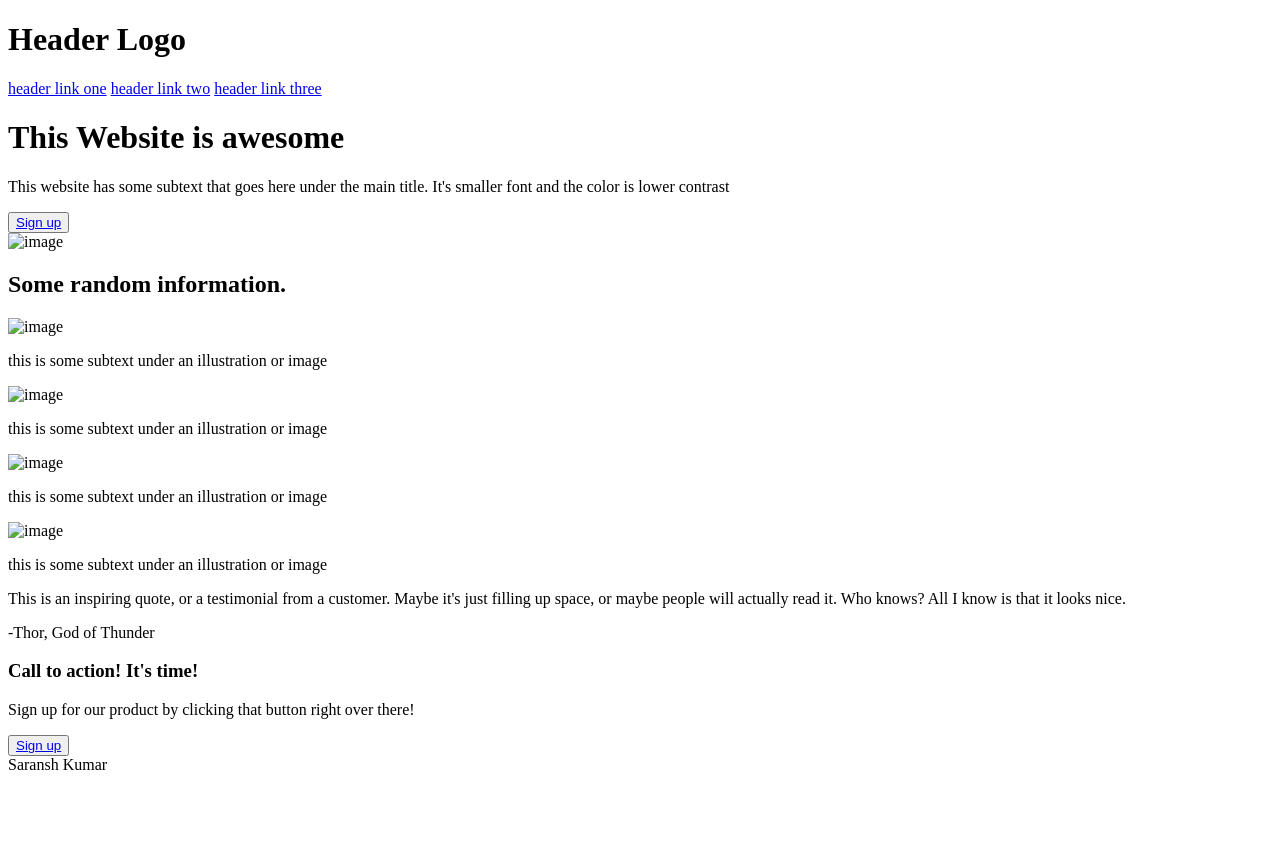
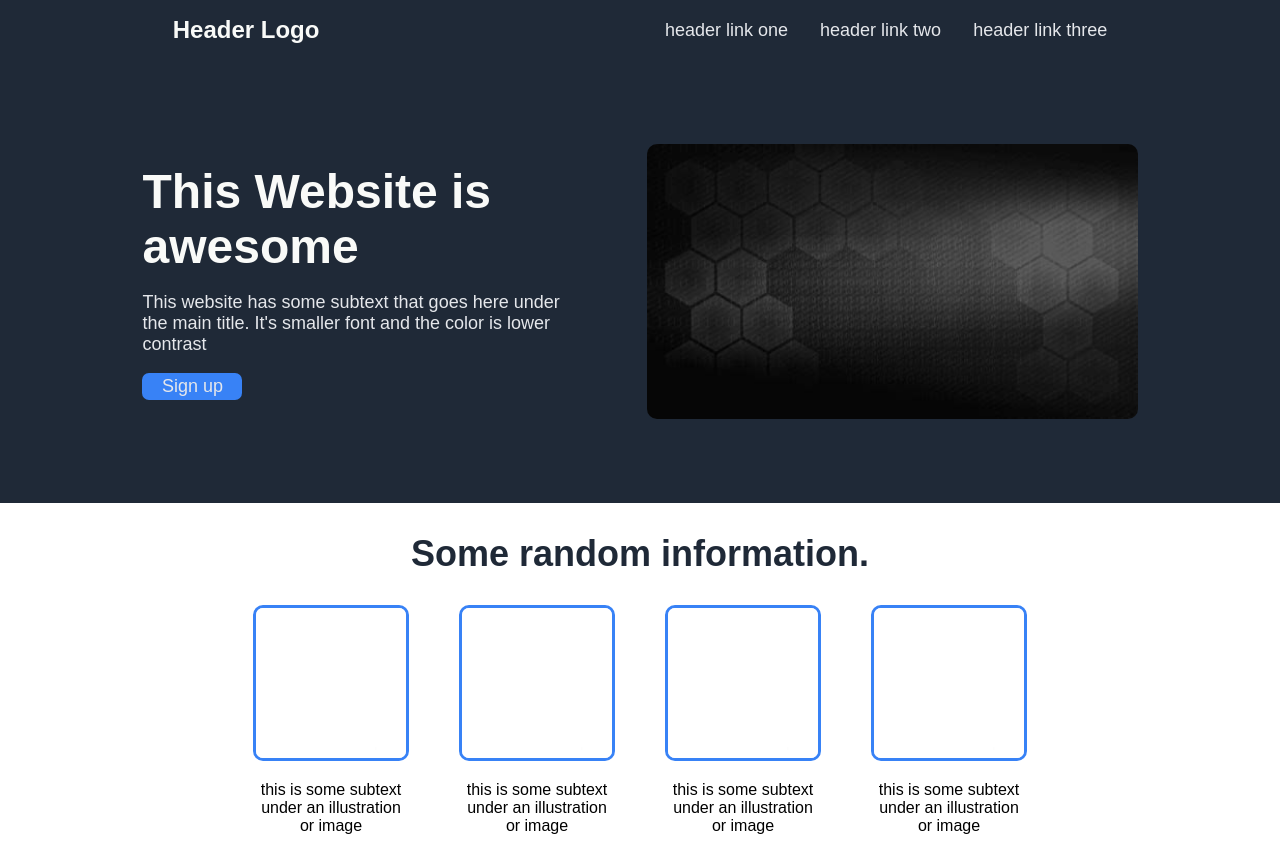
Before and after one commit to S4M0707/website, a plain HTML site: page index.html in a window 1280 px wide. Shown: the top 854 px of the page. Before the commit the page ends 800 px from the top, so only its background shows below. Drawn offline with Linux system fonts and the light colour scheme.

Commit message:
Adding styling

```diff
--- a/index.html
+++ b/index.html
@@ -1,10 +1,12 @@
 <!DOCTYPE html>
 <html lang="eng">
+
 <head>
     <meta charset="UTF-8">
     <link rel="stylesheet" href="./style.css">
     <title>Website</title>
 </head>
+
 <body>
     <div class="header">
         <div class="head">
@@ -18,49 +20,51 @@
         <div class="about">
             <div class="data">
                 <h1>This Website is awesome</h1>
-                    <p>This website has some subtext that goes here under the main title. It's smaller font and the color is lower contrast</p>
+                <p>This website has some subtext that goes here under the main title. It's smaller font and the color is
+                    lower contrast</p>
                 <button>
                     <a href="#">Sign up</a>
                 </button>
             </div>
-                <img scr="#" alt="image">
+            <img src="images/tech.png" alt="Technology">
         </div>
     </div>
 
     <div class="info">
-            <div class="head">
         <h2>Some random information.</h2>
-            </div>
         <div class="data">
             <div class="card">
-                    <img scr="#" alt="image">
+                <img src="images/sqaure.jpeg" alt="square">
                 <p>this is some subtext under an illustration or image</p>
             </div>
             <div class="card">
-                    <img scr="#" alt="image">
+                <img src="images/sqaure.jpeg" alt="square">
                 <p>this is some subtext under an illustration or image</p>
             </div>
             <div class="card">
-                    <img scr="#" alt="image">
+                <img src="images/sqaure.jpeg" alt="square">
                 <p>this is some subtext under an illustration or image</p>
             </div>
             <div class="card">
-                    <img scr="#" alt="image">
+                <img src="images/sqaure.jpeg" alt="square">
                 <p>this is some subtext under an illustration or image</p>
             </div>
         </div>
     </div>
 
     <div class="quote">
-            <p>
-                This is an inspiring quote, or a testimonial from a customer. Maybe it's just filling up space, or maybe people will actually read it. Who knows? All I know is that it looks nice.
-            </p>
-            <p>
+        <div class="text">
+            This is an inspiring quote, or a testimonial from a customer. Maybe it's just filling up space, or maybe
+            people will actually read it. Who knows? All I know is that it looks nice.
+            <p class="by">
                 -Thor, God of Thunder
             </p>
         </div>
 
+    </div>
+
     <div class="sign-up">
+        <div class="container">
             <div class="text">
                 <h3>
                     Call to action! It's time!
@@ -73,9 +77,11 @@
                 <a href="#">Sign up</a>
             </button>
         </div>
+    </div>
 
     <div class="footer">
-            Saransh Kumar
+        Created by: Saransh Kumar
     </div>
 </body>
+
 </html>
--- a/style.css
+++ b/style.css
@@ -0,0 +1,178 @@
+body {
+    margin: 0;
+    font-family: Arial, Helvetica, sans-serif;
+}
+
+.header {
+    background-color: #1F2937;
+    display: flex;
+    flex-direction: column;
+}
+
+.header .head {
+    display: flex;
+    justify-content: space-around;
+}
+
+.header .head h1 {
+    font-size: 24px;
+    color: #F9FAF8;
+    font-weight: bold;
+}
+
+.header .head .links {
+    display: flex;
+    justify-content: space-around;
+    align-items: center;
+    gap: 32px;
+}
+
+a {
+    color: #E5E7EB;
+    font-size: 18px;
+    text-decoration: none;
+}
+
+.header .about {
+    display: flex;
+    justify-content: center;
+    gap: 60px;
+    margin: 84px;
+    align-items: stretch;
+}
+
+.header .about .data {
+    display: flex;
+    flex-direction: column;
+    justify-content: center;
+    max-width: 445px;
+}
+
+.header .about .data h1{
+    font-size: 48px;
+    font-weight: bolder;
+    margin: 0;
+    color: #F9FAF8;
+}
+
+.header .about .data p{
+    color: #E5E7EB;
+    font-size: 18px;
+}
+
+.header .about img {
+    height: 275px;
+    width: auto;
+    border-radius: 10px;
+}
+
+button {
+    background-color: #3882F6;
+    border: 0;
+    max-width: 100px;
+    border-radius: 7px;
+    padding: 3px;
+}
+
+button a {
+    margin: 15px;
+}
+
+.info {
+    display: flex;
+    flex-direction: column;
+    align-items: center;
+    padding-bottom: 100px;
+}
+
+.info h2 {
+    font-size: 36px;
+    font-weight: bolder;
+    color: #1F2937;
+}
+
+.info .data {
+    display: flex;
+    gap: 50px;
+    justify-content: space-around;
+}
+
+.info .data .card img {
+    width: 150px;
+    height: auto;
+    border: 3px solid #3882F6;
+    border-radius: 10px;
+}
+
+.info .data .card p {
+    text-align: center;
+    max-width: 156px;
+}
+
+.quote {
+    display: flex;
+    flex-direction: column;
+    background-color: #E5E7EB;
+    align-items: center;
+    padding: 100px;
+}
+
+.quote .text {
+    display: flex;
+    flex-direction: column;
+    font-size: 36px;
+    font-style: italic;
+    color: #1F2937;
+    max-width: 820px;
+}
+
+.quote .text .by {
+    padding-right: 35px;
+    font-size: 32px;
+    font-style: normal;
+    font-weight: bold;
+    align-self: flex-end;
+}
+
+.sign-up {
+    display: flex;
+    padding: 100px 200px;
+    align-items: center;
+    justify-content: center;
+}
+
+.sign-up .container {
+    display: flex;
+    background-color: #3882F6;
+    color: white;
+    justify-content: space-around;
+    max-width: fit-content;
+    padding: 35px 150px;
+    border-radius: 10px;
+    gap: 150px;
+}
+
+.sign-up .container .text p {
+    font-size: 18px;
+    margin-top: 0;
+}
+
+.sign-up .container .text h3 {
+    /* font-size: 20px; */
+    font-weight: bold;
+    margin-bottom: 0;
+}
+
+.sign-up .container button {
+    border: 3px solid #E5E7EB;
+    align-self: center;
+}
+
+.footer {
+    display: flex;
+    background-color: #1F2937;
+    align-items: center;
+    justify-content: center;
+    color: #E5E7EB;
+    padding: 25px 0;
+}
```
Also changed, not shown: images/sqaure.jpeg (added), images/tech.png (added). Lines whose indentation alone changed are shown as unchanged.
